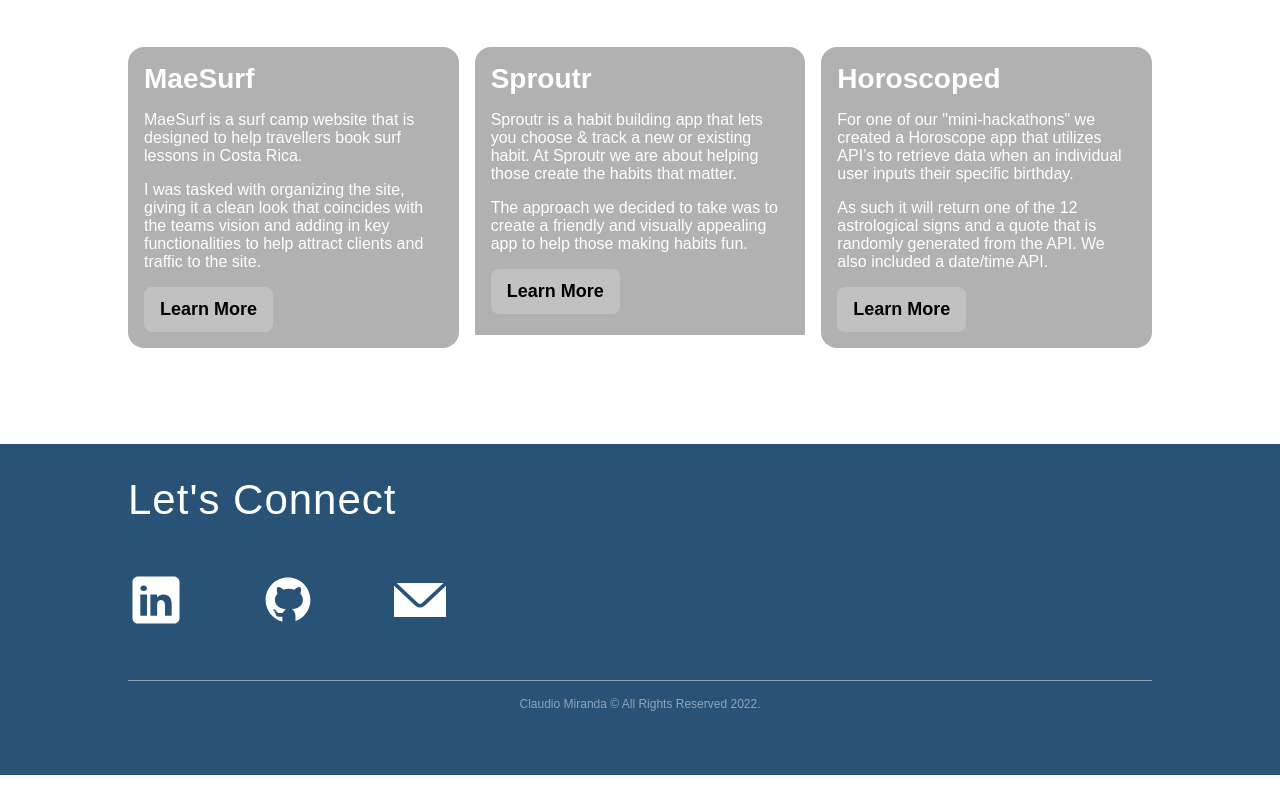
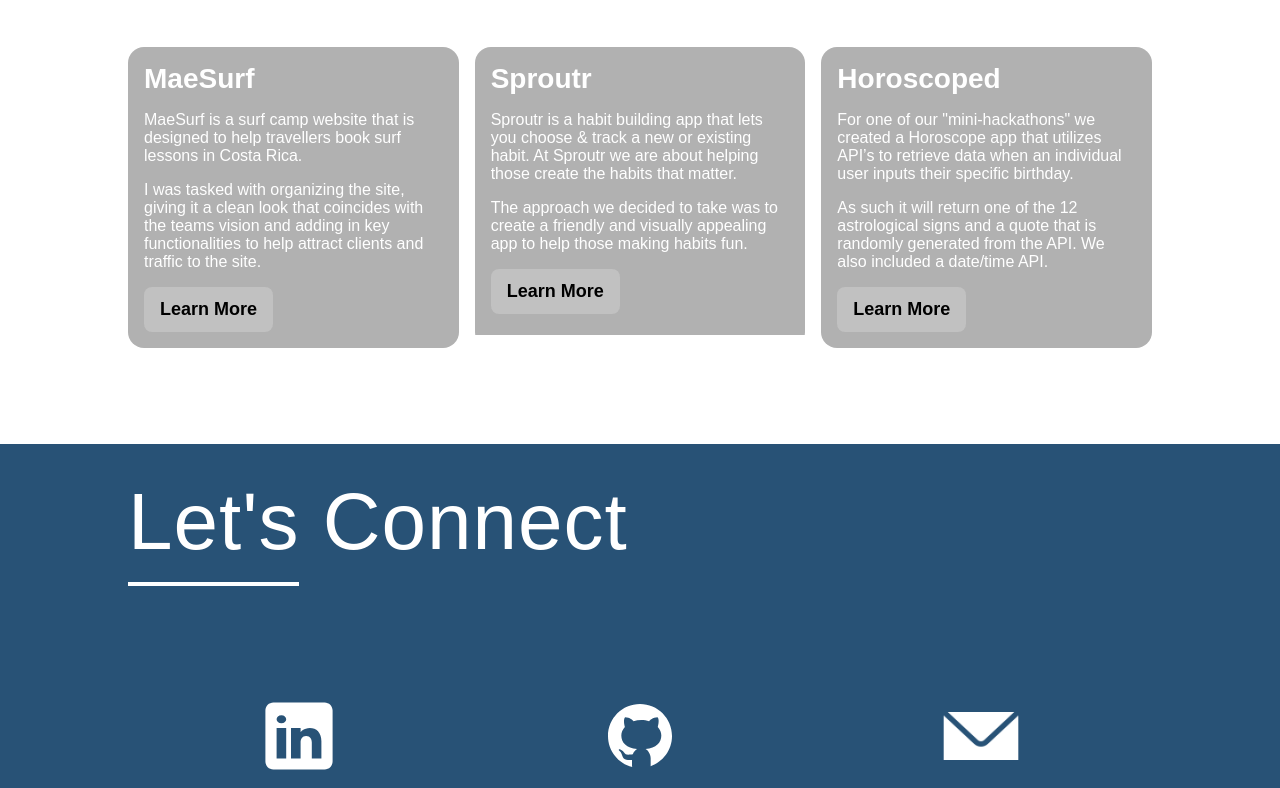
Before and after one commit to CodingClauds/Portfolio, a React (Create React App) app: page / in a window 1280 px wide. Shown: the part 2009-2797 px from the top of the page. Built offline with nearby package versions, Linux system fonts and the light colour scheme.

Commit message:
Adjusted the html markup and the responsiveness on the footer.

```diff
--- a/src/components/Footer/Footer.js
+++ b/src/components/Footer/Footer.js
@@ -6,22 +6,27 @@ import email from "../../assets/images/social-icons/email-white.png";
 export default function Footer({ myRefContact }) {
   return (
     <>
-      <section className="contact" id="contact" ref={myRefContact}>
+      <footer className="contact" id="contact" ref={myRefContact}>
         <div className="contact__container wrapper">
-          <h2 className="contact__title">let's connect</h2>
+          <h2 className="contact__title">
+            <span className="contact__borderbottom">let's</span> connect
+          </h2>
           <div className="contact__social">
-            <a href="https://www.linkedin.com/in/miranda-claudio/">
+            <a
+              className="contact__link"
+              href="https://www.linkedin.com/in/miranda-claudio/"
+            >
               <img
                 className="contact__handle"
                 src={linkedin}
                 alt="linkedin icon"
               />
             </a>
-            <a href="https://github.com/CodingClauds">
+            <a className="contact__link" href="https://github.com/CodingClauds">
               <img className="contact__handle" src={github} alt="github icon" />
             </a>
             <a
-              className="contact__email"
+              className="contact__link"
               href="mailto:claudio.000.miranda@gmail.com"
             >
               <img className="contact__handle" src={email} alt="email icon" />
@@ -36,7 +41,7 @@ export default function Footer({ myRefContact }) {
             </span>
           </div>
         </div>
-      </section>
+      </footer>
     </>
   );
 }
--- a/src/components/Footer/Footer.scss
+++ b/src/components/Footer/Footer.scss
@@ -10,6 +10,15 @@
 
     h2 {
       color: #fff;
+      padding-bottom: 2rem;
+
+      @include tablet {
+        font-size: 4rem;
+      }
+
+      @include desktop {
+        font-size: 5rem;
+      }
     }
   }
 
@@ -21,21 +30,42 @@
     margin: 0;
   }
 
+  &__borderbottom {
+    border-bottom: 2px solid white;
+    padding-bottom: 0.5rem;
+
+    @include tablet {
+      border-bottom: 4px solid white;
+      padding-bottom: 1rem;
+    }
+  }
+
   &__social {
     display: flex;
     justify-content: space-between;
     align-items: center;
     margin: 3rem 0;
-    max-width: 250px;
 
     @include tablet {
-      width: 20rem;
-      max-width: 400px;
+      display: flex;
+      justify-content: space-around;
+      align-items: center;
+      padding: 3rem 0;
+    }
+  }
+
+  &__link {
+    @include tablet {
+      padding: 0 3rem;
     }
   }
 
   &__handle {
     width: 3.5rem;
+
+    @include tablet {
+      width: 5rem;
+    }
   }
 
   &__acknowledgements {
```
